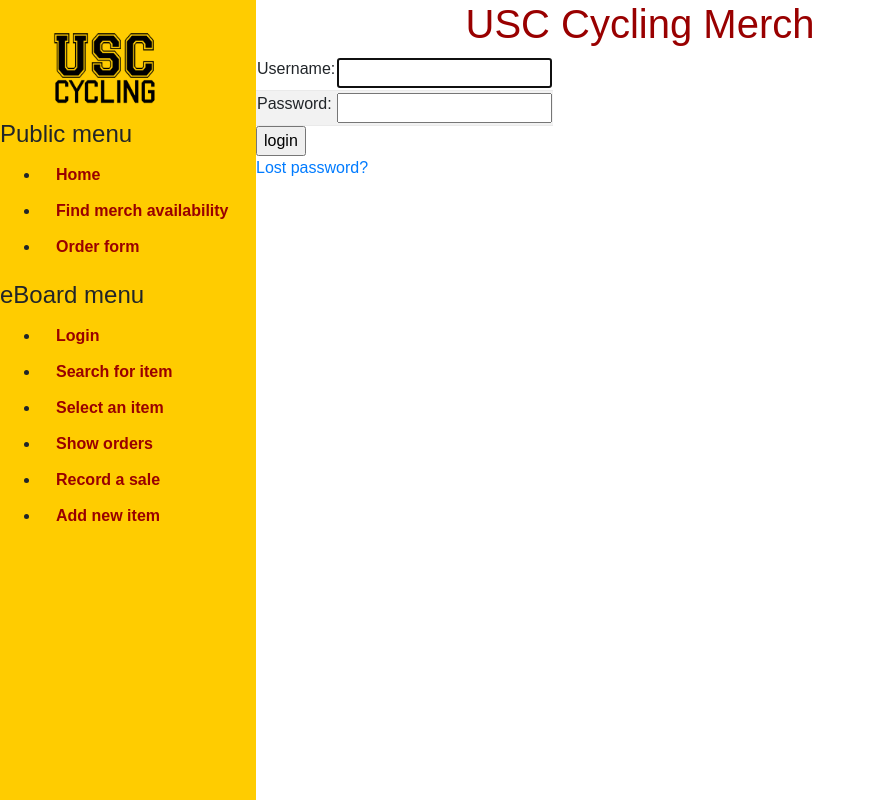
After one commit to kiwiPhrases/sccycling-merch, a Django app: page /accounts/login/ in a window 1280 px wide. The commit adds this page. Shown: the whole page, without its empty margins (0-874 px from the left). Run offline with Django 3.2, Linux system fonts and the light colour scheme; some libraries are stand-ins or nearby versions.

Commit message:
added restricted access

```diff
--- a/inv_check/models.py
+++ b/inv_check/models.py
@@ -1,6 +1,7 @@
 from django.db import models
 import re
 import datetime
+from django.contrib.auth.models import User
 # Create your models here.
 #Item	Description	Price	count	XXS	XS	S	M	L	XL	XXL	XXXL
 
--- a/inv_check/templates/inv_check/base.html
+++ b/inv_check/templates/inv_check/base.html
@@ -35,6 +35,12 @@
                 </ul>
                 <h4>eBoard menu</h4>
                 <ul>
+                  {% if user.is_authenticated %}
+                  <li>User: {{ user.get_username }}</li>
+                  <li><a href="{% url 'logout'%}?next={{request.path}}">Logout</a></li>
+                  {% else %}
+                  <li><a href="{% url 'login'%}?next={{request.path}}">Login</a></li>
+                  {% endif %}
                   <li><a href="{% url 'item-search' %}">Search for item</a></li>
                   <li><a href="{% url 'item-selection' %}">Select an item</a></li>
                   <li><a href="{% url 'show-orders' %}">Show orders</a></li>
--- /dev/null
+++ b/inv_check/templates/registration/logged_out.html
@@ -0,0 +1,6 @@
+{% extends "inv_check/base.html" %}
+
+{% block content %}
+  <h3>Logged out!</h3>
+  <a href="{% url 'login'%}">Click here to login again.</a>
+{% endblock %}
--- /dev/null
+++ b/inv_check/templates/registration/login.html
@@ -0,0 +1,37 @@
+{% extends "inv_check/base.html" %}
+
+{% block content %}
+
+  {% if form.errors %}
+    <p>Your username and password didn't match. Please try again.</p>
+  {% endif %}
+
+  {% if next %}
+    {% if user.is_authenticated %}
+      <p>Your account doesn't have access to this page. To proceed,
+      please login with an account that has access.</p>
+    {% else %}
+      <p>Please login to see this page.</p>
+    {% endif %}
+  {% endif %}
+
+  <form method="post" action="{% url 'login' %}">
+    {% csrf_token %}
+    <table>
+      <tr>
+        <td>{{ form.username.label_tag }}</td>
+        <td>{{ form.username }}</td>
+      </tr>
+      <tr>
+        <td>{{ form.password.label_tag }}</td>
+        <td>{{ form.password }}</td>
+      </tr>
+    </table>
+    <input type="submit" value="login" />
+    <input type="hidden" name="next" value="{{ next }}" />
+  </form>
+
+  {# Assumes you setup the password_reset view in your URLconf #}
+  <p><a href="{% url 'password_reset' %}">Lost password?</a></p>
+
+{% endblock %}
--- a/inv_check/urls.py
+++ b/inv_check/urls.py
@@ -1,10 +1,11 @@
-from django.urls import path
-
+from django.urls import path, include
+from django.contrib.auth import views as auth_views
 from . import views
 
 #app_name = 'inventoryCheck'
 
 urlpatterns = [
+    path('accounts/', include('django.contrib.auth.urls')),
     path(r'', views.index, name='index'),
     #path('<int:item_id>/', views.showInventory, name='details'),
     path(r'search-item/', views.findBySelectionPublic, name='item-select-public'),
--- a/mysite/settings.py
+++ b/mysite/settings.py
@@ -58,7 +58,7 @@
 TEMPLATES = [
     {
         'BACKEND': 'django.template.backends.django.DjangoTemplates',
-        'DIRS': [],
+        'DIRS': [os.path.join(BASE_DIR, 'templates')],
         'APP_DIRS': True,
         'OPTIONS': {
             'context_processors': [
@@ -143,3 +143,6 @@
 ## # deployment line:
 STATICFILES_STORAGE = 'whitenoise.storage.CompressedManifestStaticFilesStorage'
 STATIC_URL = '/static/'
+
+## authentication settings
+LOGIN_REDIRECT_URL = '/'
```
Also changed, not shown: inv_check/views.py (+75 -46 lines).
